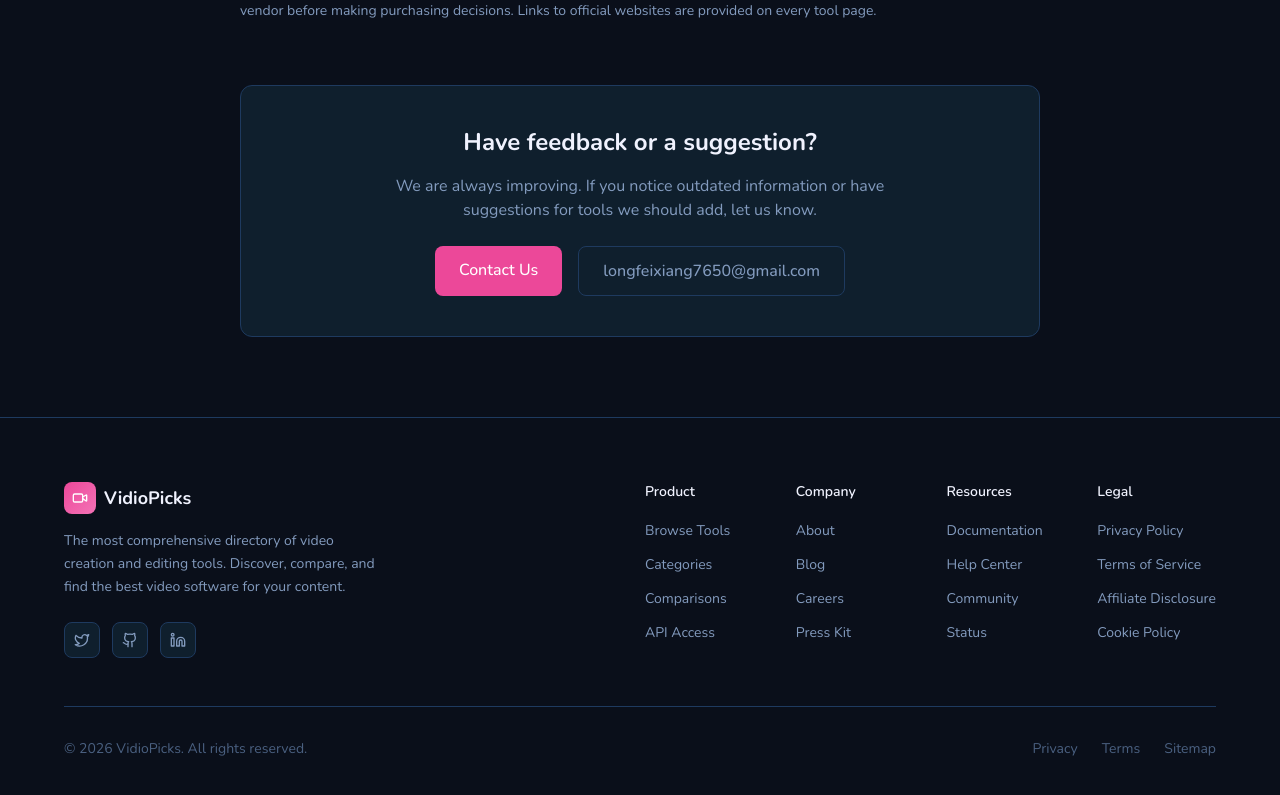
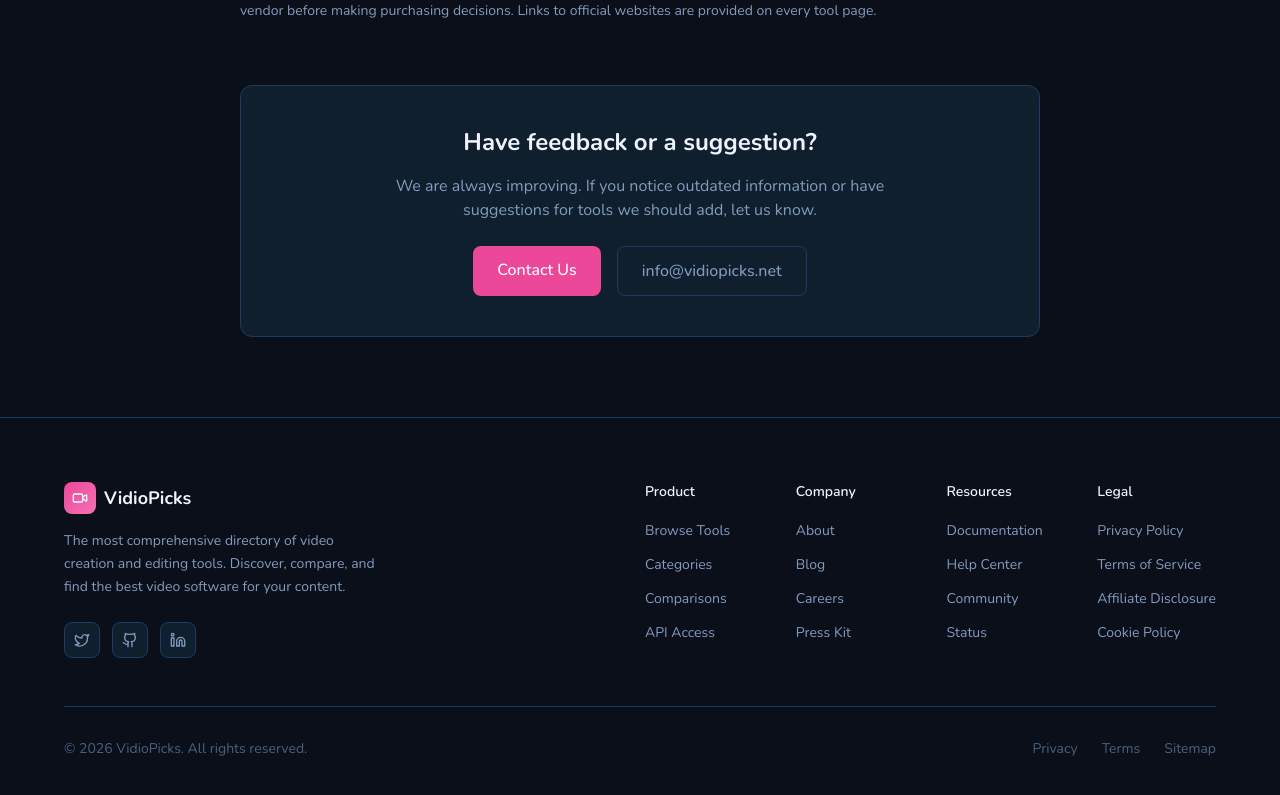
Before and after one commit to edi-picks-network/vidiopicks, a Next.js app: page /about in a window 1280 px wide. Shown: the part 1694-2489 px from the top of the page. Built offline with nearby package versions, Linux system fonts and the light colour scheme.

Commit message:
Fix brand: clean up gmail, shared addresses, brand contamination

```diff
--- a/app/about/page.tsx
+++ b/app/about/page.tsx
@@ -148,10 +148,10 @@ export default function AboutPage() {
               Contact Us
             </Link>
             <a
-              href="mailto:longfeixiang7650@gmail.com"
+              href="mailto:info@vidiopicks.net"
               className="px-6 py-3 border border-[#1E3A5F] hover:border-[#284880] text-[#839BBE] hover:text-[#F0F2FE] font-medium rounded-lg transition-all"
             >
-              longfeixiang7650@gmail.com
+              info@vidiopicks.net
             </a>
           </div>
         </div>
--- a/app/privacy/page.tsx
+++ b/app/privacy/page.tsx
@@ -214,7 +214,7 @@ export default function PrivacyPage() {
             <div className="mt-4 p-5 bg-[#0F1F2D] border border-[#1E3A5F] rounded-xl">
               <p className="mb-2"><strong className="text-[#F0F2FE]">Email:</strong> privacy@vidiopicks.net</p>
               <p className="mb-2"><strong className="text-[#F0F2FE]">Support:</strong> support@vidiopicks.net</p>
-              <p><strong className="text-[#F0F2FE]">Address:</strong> 548 Market Street, Suite 19530, San Francisco, CA 94104</p>
+              <p><strong className="text-[#F0F2FE]">Address:</strong> 99 Post Street, San Francisco, CA 94108</p>
             </div>
           </section>
         </div>
```
